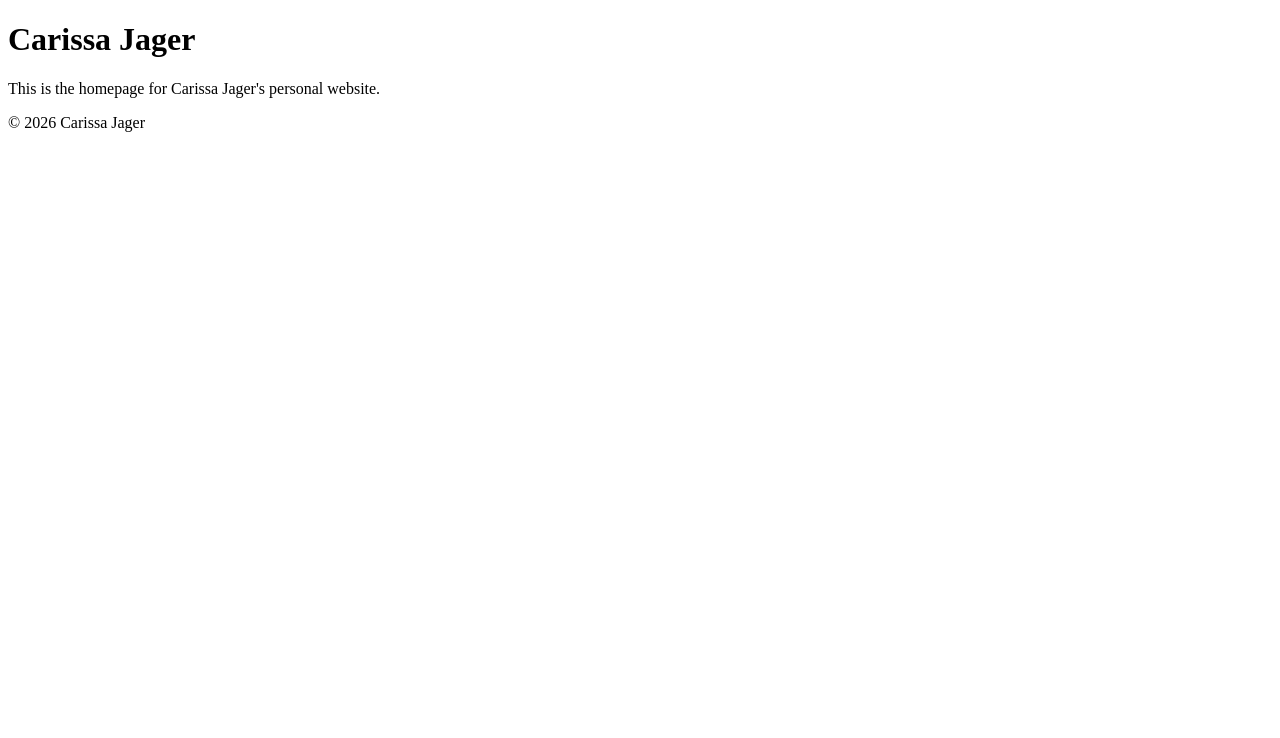
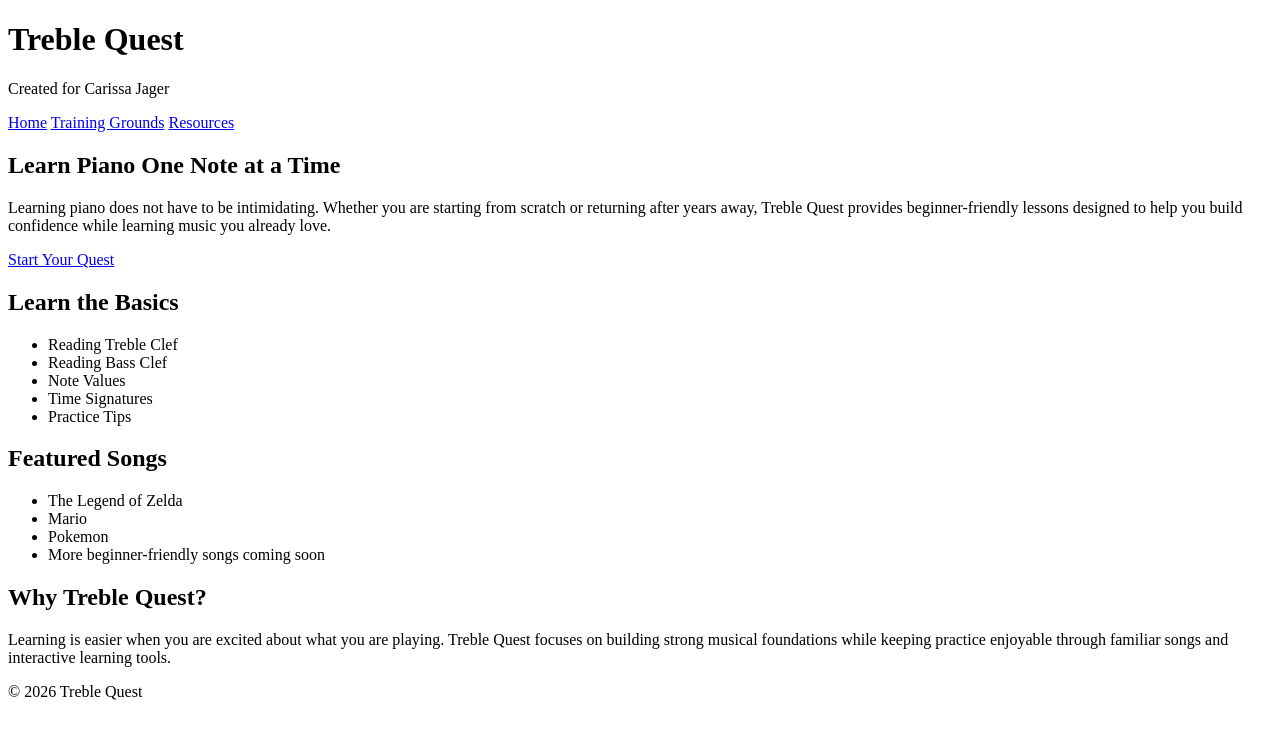
Before and after one commit to nickysemm/wdd130-jager, a plain HTML site: page index.html in a window 1280 px wide. Drawn offline with Linux system fonts and the light colour scheme.

Commit message:
Starter Code

```diff
--- a/index.html
+++ b/index.html
@@ -3,19 +3,71 @@
 <head>
   <meta charset="UTF-8">
   <meta name="viewport" content="width=device-width, initial-scale=1.0">
-  <title>Carissa Jager | Personal Site</title>
+  <title>Treble Quest | Home</title>
 </head>
 <body>
   <header>
-    <h1>Carissa Jager</h1>
+    <h1>Treble Quest</h1>
+    <p>Created for Carissa Jager</p>
+
+    <nav>
+      <a href="index.html">Home</a>
+      <a href="training-grounds.html">Training Grounds</a>
+      <a href="resources.html">Resources</a>
+    </nav>
   </header>
 
   <main>
-    <p>This is the homepage for Carissa Jager's personal website.</p>
+    <section>
+      <h2>Learn Piano One Note at a Time</h2>
+
+      <p>
+        Learning piano does not have to be intimidating. Whether you are starting from scratch
+        or returning after years away, Treble Quest provides beginner-friendly lessons designed
+        to help you build confidence while learning music you already love.
+      </p>
+
+      <p>
+        <a href="training-grounds.html">Start Your Quest</a>
+      </p>
+    </section>
+
+    <section>
+      <h2>Learn the Basics</h2>
+
+      <ul>
+        <li>Reading Treble Clef</li>
+        <li>Reading Bass Clef</li>
+        <li>Note Values</li>
+        <li>Time Signatures</li>
+        <li>Practice Tips</li>
+      </ul>
+    </section>
+
+    <section>
+      <h2>Featured Songs</h2>
+
+      <ul>
+        <li>The Legend of Zelda</li>
+        <li>Mario</li>
+        <li>Pokemon</li>
+        <li>More beginner-friendly songs coming soon</li>
+      </ul>
+    </section>
+
+    <section>
+      <h2>Why Treble Quest?</h2>
+
+      <p>
+        Learning is easier when you are excited about what you are playing. Treble Quest
+        focuses on building strong musical foundations while keeping practice enjoyable
+        through familiar songs and interactive learning tools.
+      </p>
+    </section>
   </main>
 
   <footer>
-    <p>&copy; 2026 Carissa Jager</p>
+    <p>&copy; 2026 Treble Quest</p>
   </footer>
 </body>
 </html>
```
